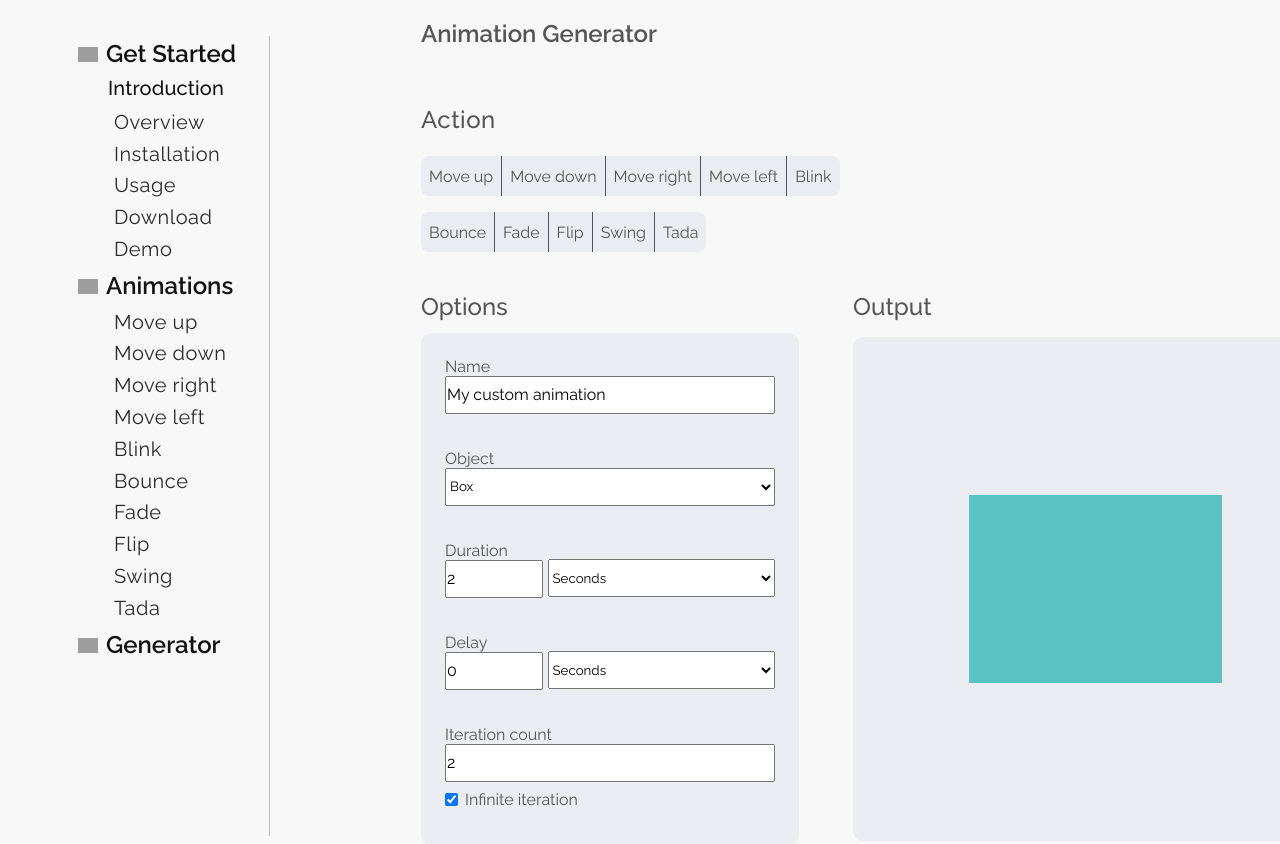
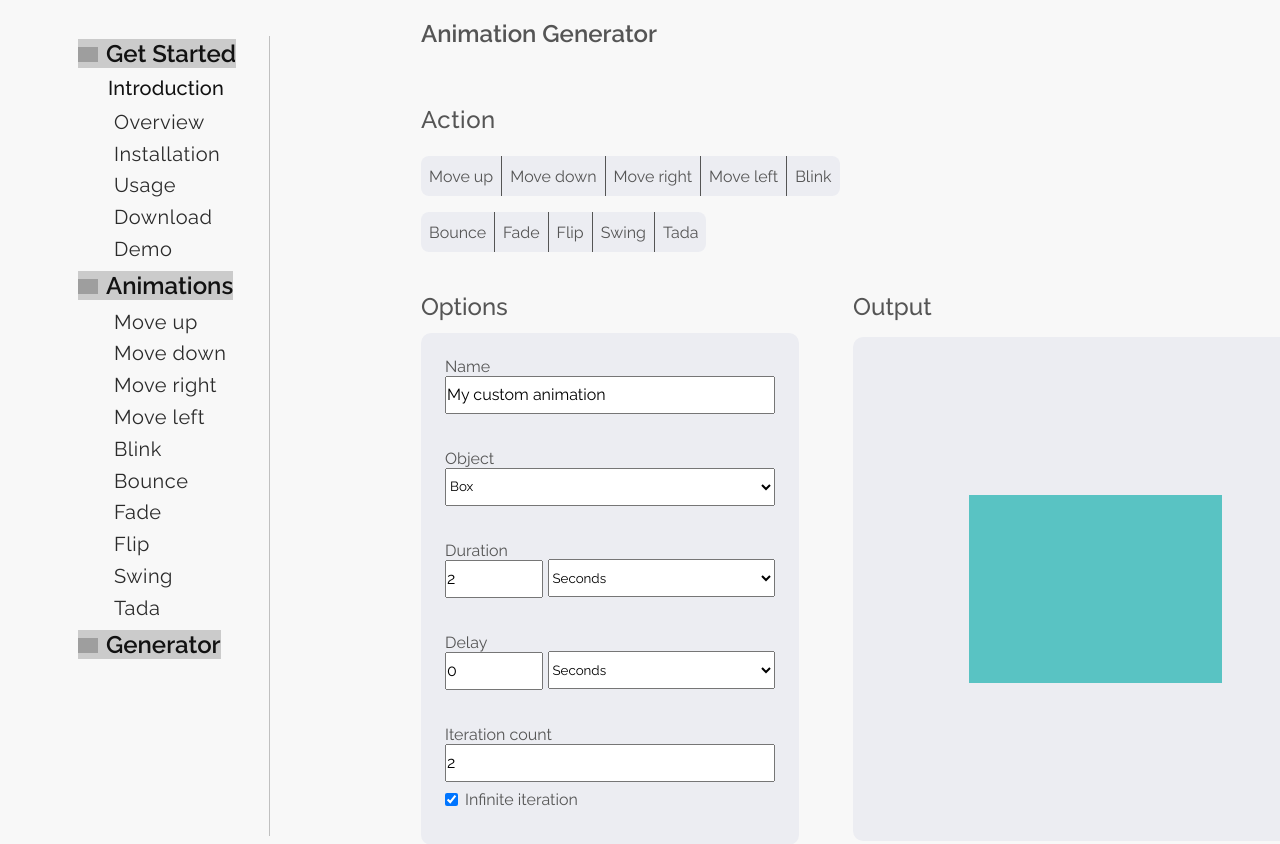
Before and after one commit to zuri-training/Team-100_AnimaLib, a Django app: page /generator/ in a window 1280 px wide; the page is wider, and only the part inside the window is pictured. Shown: the part 94-938 px from the top of that part. Run offline with Django 4.2, Linux system fonts and the light colour scheme; some libraries are stand-ins or nearby versions; grey boxes are pictures that could not be loaded.

Commit message:
changed the button icons and added a class named active to my navbar

```diff
--- a/animaLibApp/static/css/documentation.css
+++ b/animaLibApp/static/css/documentation.css
@@ -286,5 +286,6 @@
   .intro-button a {
     text-decoration: none;
     color: #328B8B;
+    height: 24px;
   }
 }
--- a/animaLibApp/templates/common/sideNav.html
+++ b/animaLibApp/templates/common/sideNav.html
@@ -1,6 +1,6 @@
 <div class="container">
   <div class="aside">
-    <a href="{% url 'documentation' %}" class="docheader"><img
+    <a href="{% url 'documentation' %}" class="docheader active"><img
         src="https://res.cloudinary.com/ddrdcj3lb/image/upload/v1660250667/home_ms97bm.png" width="20px" />Get
       Started</a></span><br>
     <span>
@@ -16,7 +16,7 @@
 
     </ul>
 
-    <a href="{% url 'showAnimations' %}" class="docheader"><img
+    <a href="{% url 'showAnimations' %}" class="docheader active"><img
         src="https://res.cloudinary.com/ddrdcj3lb/image/upload/v1660250667/3dcube_Animations_icon_cmgmbt.png"
         width="20px" />Animations</a></span><br>
 
@@ -33,7 +33,7 @@
       <li><a href="introduction#demoSection" class="">Tada</a></li>
     </ul>
 
-    <a href="" class="docheader"><img
+    <a href="" class="docheader active"><img
         src="https://res.cloudinary.com/ddrdcj3lb/image/upload/v1660504481/box-2_103416_tjpdnt.png"
         width="20px" />Generator</a></span><br>
 
```
Also changed, not shown: animaLibApp/templates/animaLibApp/documentation.html (+6 -7 lines), animaLibApp/templates/animaLibApp/introduction.html (+4 -4 lines).
